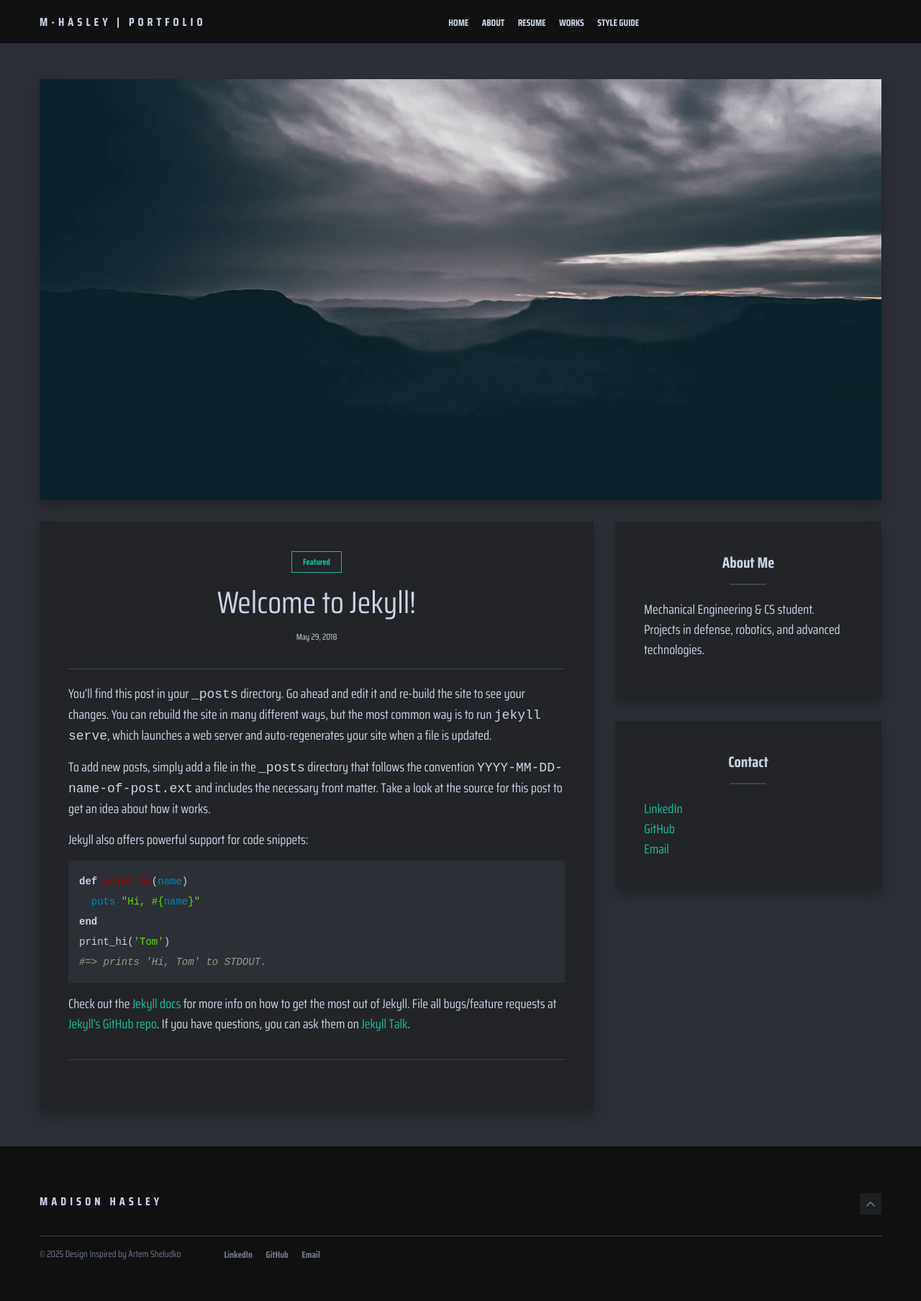
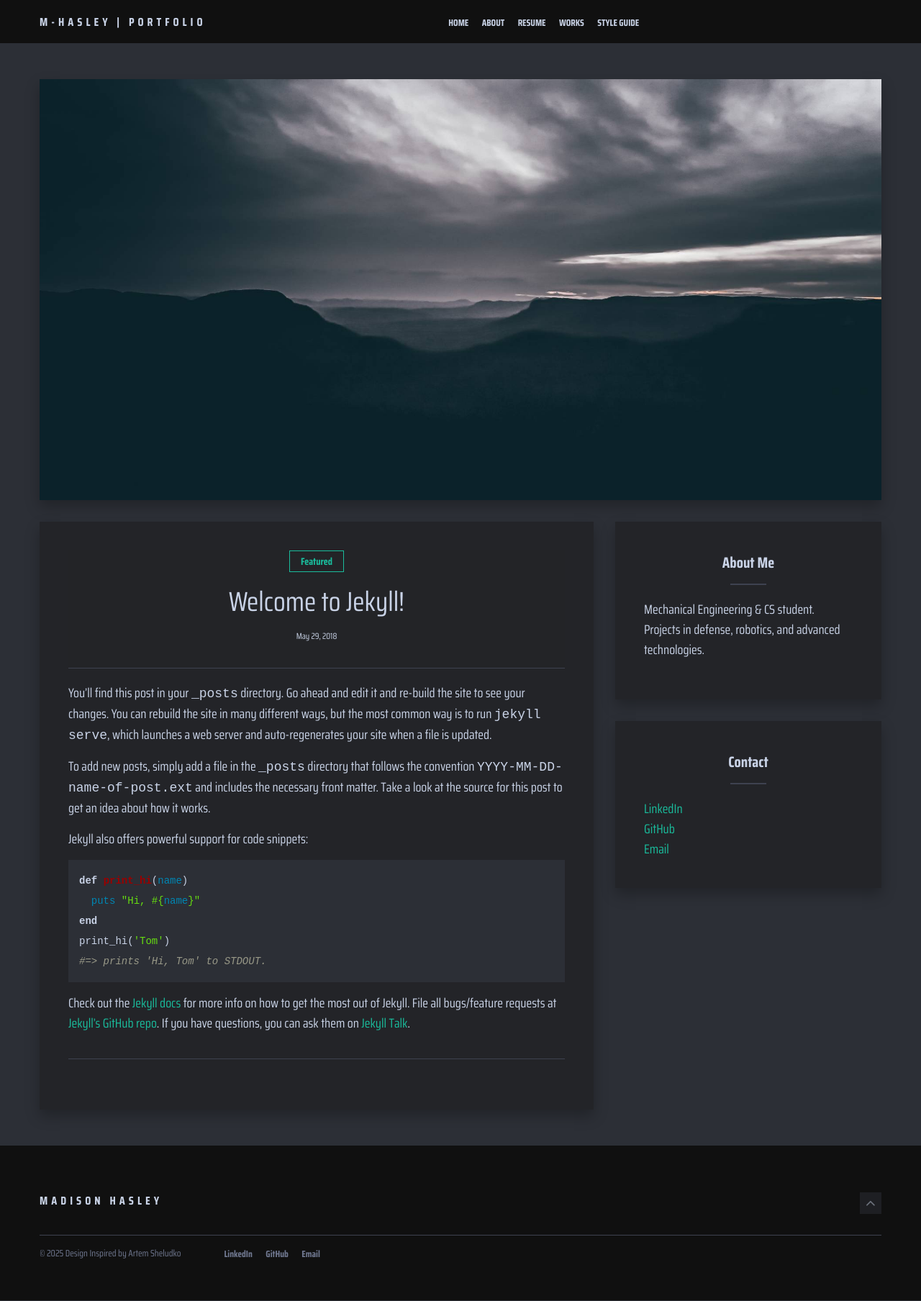
Before and after one commit to mhasley/mhasley.github.io, a Jekyll site: the page built from _posts/2018-05-29-welcome-to-jekyll.markdown, in a window 1280 px wide. Shown: the whole page at 72% size. Built offline with Jekyll 4.4.1, drawn with Linux system fonts in a browser that asks for light colours; nearby versions of some CDN libraries.

Commit message:
Update _post.scss

```diff
--- a/_sass/4-layouts/_post.scss
+++ b/_sass/4-layouts/_post.scss
@@ -54,7 +54,7 @@
       display: inline-block;
       padding: 5px 15px;
       margin-right: 5px;
-      font-size: 12px;
+      font-size: 14px;
       line-height: 18px;
       font-weight: bold;
       border: 1px solid $primary-color;
@@ -201,7 +201,7 @@
   }
   .post-head {
     .post-title {
-      font-size: 43px;
+      font-size: 38px;
       line-height: 43px;
       margin-bottom: 10px;
     }
```
